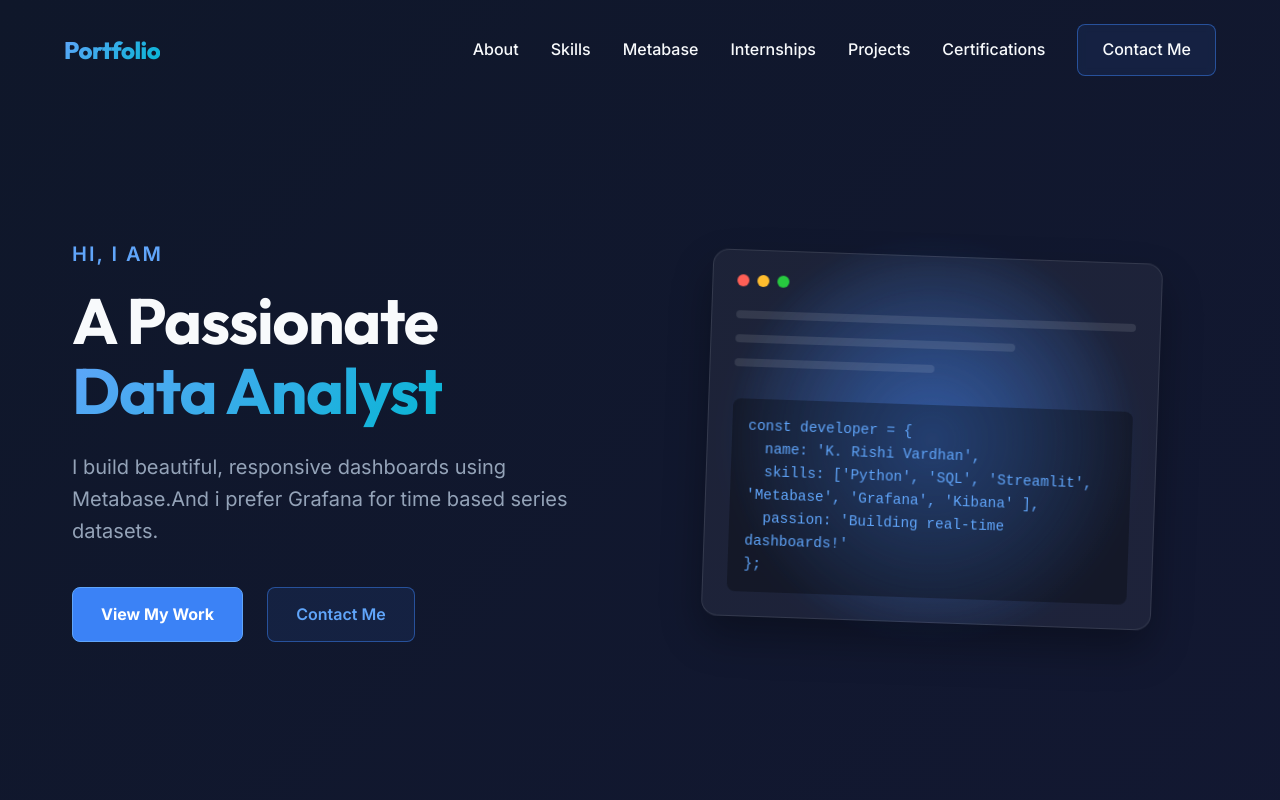
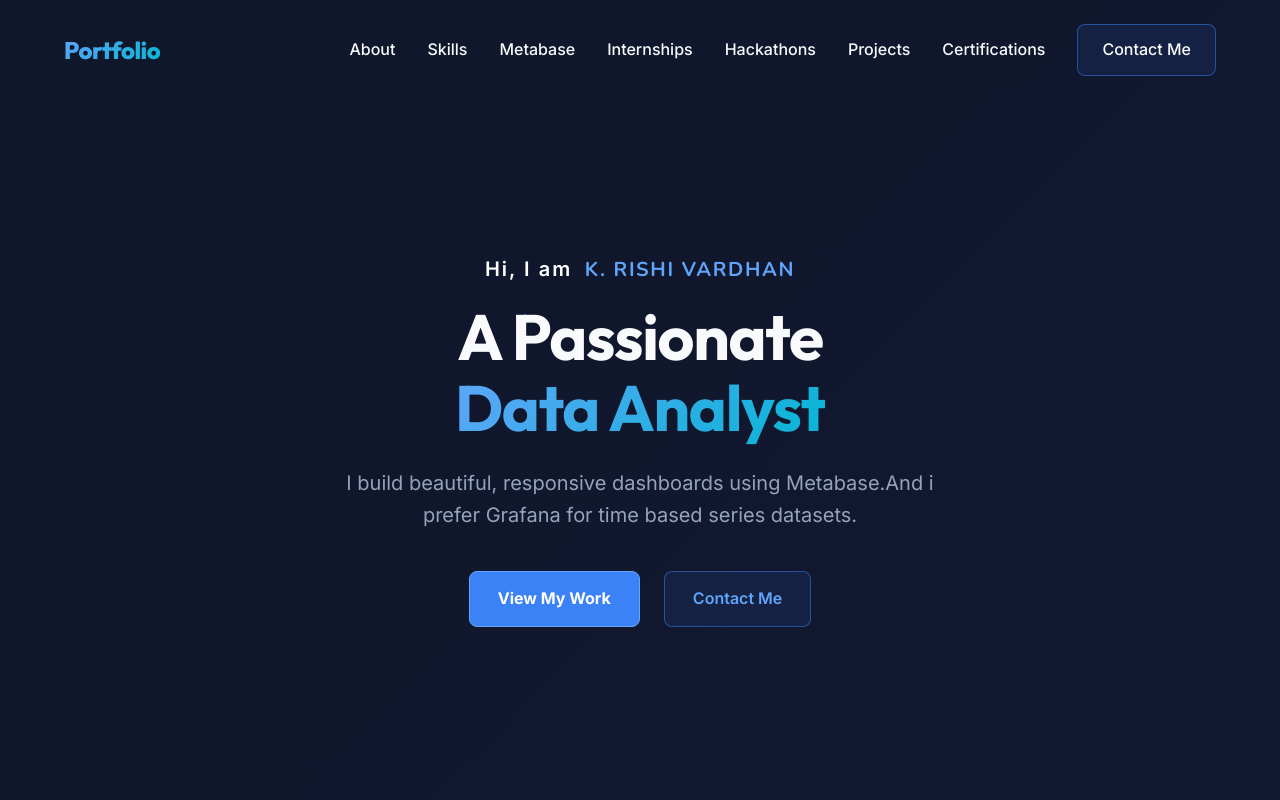
Before and after one commit to ClassicRishi/portfolio, a Next.js app: page / in a window 1280 px wide. Shown: the top 800 px of the page. Built offline with nearby package versions, Linux system fonts and the light colour scheme.

Commit message:
hackathons-added

```diff
--- a/src/app/globals.css
+++ b/src/app/globals.css
@@ -1,3 +1,5 @@
+@import url('https://fonts.googleapis.com/css2?family=Inter:wght@400;500;600;700&family=Outfit:wght@400;600;700&family=Poppins:wght@400;500;600;700&family=Quicksand:wght@500;600;700&family=Nunito:wght@600;700&display=swap');
+
 :root {
   --bg-color: #0d1117;
   --bg-gradient: linear-gradient(135deg, #0f172a 0%, #1e1b4b 100%);
@@ -12,6 +14,9 @@
   --glass-border: rgba(255, 255, 255, 0.1);
   --font-content: 'Inter', sans-serif;
   --font-heading: 'Outfit', sans-serif;
+  --font-nunito: 'Nunito', sans-serif;
+  --font-quicksand: 'Quicksand', sans-serif;
+  --font-poppins: 'Poppins', sans-serif;
 }
 
 * {
--- a/src/app/page.tsx
+++ b/src/app/page.tsx
@@ -2,6 +2,7 @@ import About from '@/components/About';
 import Certifications from '@/components/Certifications';
 import Contact from '@/components/Contact';
 import Footer from '@/components/Footer';
+import Hackathon from '@/components/Hackathon';
 import Hero from '@/components/Hero';
 import Internships from '@/components/Internships';
 import MetabaseDashboards from '@/components/MetabaseDashboards';
@@ -20,6 +21,7 @@ export default function Home() {
         <Skills />
         <MetabaseDashboards />
         <Internships />
+        <Hackathon />
         <Projects />
         <Certifications />
         <Contact />
--- /dev/null
+++ b/src/components/Hackathon.module.css
@@ -0,0 +1,119 @@
+.hackathon {
+  padding: 8rem 0;
+}
+
+.header {
+  display: flex;
+  align-items: center;
+  gap: 2rem;
+  margin-bottom: 4rem;
+}
+
+.sectionTitle {
+  font-size: clamp(2rem, 4vw, 3rem);
+  white-space: nowrap;
+}
+
+.line {
+  flex: 1;
+  height: 1px;
+  background: var(--glass-border);
+}
+
+.grid {
+  display: grid;
+  grid-template-columns: repeat(auto-fill, minmax(280px, 1fr));
+  gap: 2rem;
+}
+
+.card {
+  position: relative;
+  overflow: hidden;
+  border-radius: 24px;
+  background: linear-gradient(180deg, rgba(15, 23, 42, 0.98), rgba(9, 10, 22, 0.95));
+  border: 1px solid rgba(14, 165, 233, 0.18);
+  transition: transform 0.3s ease;
+}
+
+.card:hover {
+  transform: translateY(-8px);
+}
+
+.card::before {
+  content: '';
+  position: absolute;
+  inset: 0;
+  pointer-events: none;
+  background: radial-gradient(circle at top right, rgba(59, 130, 246, 0.18), transparent 32%);
+}
+
+.eventTag {
+  padding: 1rem 1.5rem;
+  font-size: 1.2rem;
+  font-family: 'Quicksand', sans-serif;
+  font-weight: 700;
+  letter-spacing: 0.04em;
+  text-align: center;
+  color: var(--accent-cyan);
+  background: rgba(59, 130, 246, 0.08);
+  border-bottom: 1px solid rgba(59, 130, 246, 0.12);
+  text-shadow: 0 0 18px rgba(6, 182, 212, 0.35);
+  box-shadow: inset 0 0 0 1px rgba(59, 130, 246, 0.04);
+  text-transform: uppercase;
+}
+
+.cardBody {
+  position: relative;
+  padding: 1.75rem 1.5rem 2rem;
+}
+
+.college {
+  font-size: 1.25rem;
+  margin-bottom: 0.5rem;
+  color: var(--text-main);
+}
+
+.department {
+  font-size: 0.95rem;
+  color: var(--text-muted);
+  margin-bottom: 1rem;
+}
+
+.project {
+  font-size: 1rem;
+  line-height: 1.6;
+  color: var(--text-main);
+  margin-bottom: 1.5rem;
+}
+
+.actions {
+  display: flex;
+  justify-content: flex-start;
+}
+
+.openButton {
+  display: inline-flex;
+  align-items: center;
+  gap: 0.75rem;
+  min-width: 108px;
+  padding: 0.95rem 1.35rem;
+  border: none;
+  color: #fff;
+  background: linear-gradient(135deg, var(--secondary-blue), var(--accent-cyan));
+  border: 1px solid rgba(255, 255, 255, 0.15);
+  box-shadow: 0 14px 30px rgba(6, 182, 212, 0.2);
+  transition: transform 0.3s ease, box-shadow 0.3s ease, filter 0.3s ease;
+}
+
+.openButton:hover {
+  transform: translateY(-2px);
+  filter: brightness(1.05);
+  box-shadow: 0 18px 40px rgba(6, 182, 212, 0.28);
+}
+
+.buttonIcon {
+  display: inline-flex;
+  align-items: center;
+  justify-content: center;
+  font-size: 1rem;
+}
--- /dev/null
+++ b/src/components/Hackathon.tsx
@@ -0,0 +1,55 @@
+import styles from './Hackathon.module.css';
+
+const hackathons = [
+  {
+    event: 'Potenza 2k24',
+    college: 'Siddhartha Educational Academy',
+    department: 'Computer Science and Engineering',
+    project: 'Smart Road Side Vehicle Assistance',
+    link: 'https://drive.google.com/file/d/1vfHNAsipkvyKvKnCWh8pfdEZLSMZQGx2/view?usp=sharing',
+  },
+  {
+    event: 'Hack Fuzz 2k26',
+    college: 'Sree Venkateswara College of Engineering',
+    department: 'CSE(Data Science)',
+    project: 'Smart Women One Tap SOS',
+    link: 'https://drive.google.com/file/d/1xabkxjadf2WzhqVWAHNOn0uMl7Odn5Cn/view?usp=drive_link',
+  },
+];
+
+export default function Hackathon() {
+  return (
+    <section className={styles.hackathon} id="hackathons">
+      <div className={styles.header}>
+        <h2 className={styles.sectionTitle}>
+          Hackathon <span className="gradient-text">Showcase</span>
+        </h2>
+        <div className={styles.line}></div>
+      </div>
+
+      <div className={styles.grid}>
+        {hackathons.map((hackathon, index) => (
+          <article key={index} className={styles.card}>
+            <div className={styles.eventTag}>{hackathon.event}</div>
+            <div className={styles.cardBody}>
+              <h3 className={styles.college}>🏫 {hackathon.college}</h3>
+              <p className={styles.department}>🎓 {hackathon.department}</p>
+              <p className={styles.project}>💻 {hackathon.project}</p>
+              <div className={styles.actions}>
+                <a
+                  href={hackathon.link}
+                  target="_blank"
+                  rel="noopener noreferrer"
+                  className={`glass-btn ${styles.openButton}`}
+                >
+                  <span className={styles.buttonIcon}>🗁</span>
+                  Open
+                </a>
+              </div>
+            </div>
+          </article>
+        ))}
+      </div>
+    </section>
+  );
+}
--- a/src/components/Hero.module.css
+++ b/src/components/Hero.module.css
@@ -1,24 +1,35 @@
 .hero {
   display: flex;
   align-items: center;
-  justify-content: space-between;
+  justify-content: center;
   min-height: 100vh;
   padding-top: 80px; /* Offset for navbar */
   gap: 2rem;
+  text-align: center;
 }
 
 .content {
   flex: 1;
   max-width: 600px;
+  margin: 0 auto;
 }
 
 .greeting {
-  color: var(--secondary-blue);
+  color: #ffffff;
   font-size: 1.25rem;
   font-weight: 600;
   margin-bottom: 1rem;
   letter-spacing: 2px;
+}
+
+.greetingName {
+  display: inline-block;
+  color: var(--secondary-blue);
+  font-family: var(--font-nunito);
+  font-weight: 700;
+  letter-spacing: 0.08em;
   text-transform: uppercase;
+  margin-left: 0.35rem;
 }
 
 .title {
@@ -38,9 +49,10 @@
 .actions {
   display: flex;
   gap: 1.5rem;
+  justify-content: center;
 }
 
-.imageWrapper {
+.cardWrapper {
   flex: 1;
   display: flex;
   justify-content: center;
@@ -51,7 +63,7 @@
   position: absolute;
   width: 400px;
   height: 400px;
-  background: radial-gradient(circle, rgba(59, 130, 246, 0.4) 0%, rgba(0, 0, 0, 0) 70%);
+  background: radial-gradient(circle, rgba(59, 130, 246, 0.35) 0%, rgba(0, 0, 0, 0) 70%);
   border-radius: 50%;
   top: 50%;
   left: 50%;
@@ -66,67 +78,98 @@
   100% { transform: translate(-50%, -50%) scale(1); opacity: 0.6; }
 }
 
-.heroImage {
+.dataCard {
   position: relative;
   z-index: 1;
   width: 100%;
-  max-width: 450px;
+  max-width: 420px;
+  background: linear-gradient(180deg, rgba(8, 15, 30, 0.95), rgba(15, 23, 42, 0.98));
+  border: 1px solid rgba(56, 189, 248, 0.18);
+  border-radius: 32px;
+  padding: 2rem;
+  backdrop-filter: blur(18px);
+  box-shadow: 0 24px 60px rgba(4, 12, 32, 0.45);
 }
 
-.imageCard {
-  background: var(--glass-bg);
-  backdrop-filter: blur(12px);
-  border: 1px solid var(--glass-border);
-  border-radius: 16px;
-  padding: 1.5rem;
-  box-shadow: 0 20px 40px rgba(0, 0, 0, 0.3);
-  transform: rotate(2deg);
-  transition: transform 0.3s ease;
-}
-
-.imageCard:hover {
-  transform: rotate(0deg) translateY(-10px);
+.dataCard::before {
+  content: '';
+  position: absolute;
+  inset: 0;
+  border-radius: 32px;
+  padding: 1px;
+  background: linear-gradient(180deg, rgba(59, 130, 246, 0.4), rgba(56, 189, 248, 0.2));
+  -webkit-mask: linear-gradient(#fff 0 0) content-box, linear-gradient(#fff 0 0);
+  -webkit-mask-composite: xor;
+  mask-composite: exclude;
+  pointer-events: none;
 }
 
 .cardHeader {
-  display: flex;
-  gap: 0.5rem;
-  margin-bottom: 1.5rem;
+  margin-bottom: 1.25rem;
 }
 
-.dot {
-  width: 12px;
-  height: 12px;
-  border-radius: 50%;
-  background: var(--glass-border);
+.cardLabel {
+  display: inline-flex;
+  padding: 0.5rem 1.1rem;
+  font-size: 0.85rem;
+  font-family: var(--font-poppins);
+  font-weight: 700;
+  letter-spacing: 0.12em;
+  text-transform: uppercase;
+  color: var(--secondary-blue);
+  background: rgba(56, 189, 248, 0.12);
+  border-radius: 999px;
 }
 
-.dot:nth-child(1) { background: #ff5f56; }
-.dot:nth-child(2) { background: #ffbd2e; }
-.dot:nth-child(3) { background: #27c93f; }
-
-.cardLines {
+.cardBody {
   display: flex;
   flex-direction: column;
+  gap: 1.3rem;
+  font-family: var(--font-quicksand);
+}
+
+.devName {
+  font-size: 2rem;
+  color: var(--text-main);
+  margin: 0;
+  font-family: var(--font-nunito);
+  letter-spacing: 0.02em;
+}
+
+.devBio {
+  color: var(--text-muted);
+  line-height: 1.8;
+  font-size: 1rem;
+}
+
+.skillSection {
+  display: grid;
   gap: 1rem;
 }
 
-.line {
-  height: 8px;
-  background: var(--glass-border);
-  border-radius: 4px;
-  width: 100%;
+.skillTitle {
+  color: var(--secondary-blue);
+  font-family: var(--font-poppins);
+  font-weight: 700;
 }
 
-.codeBlock {
-  margin-top: 1rem;
-  background: rgba(0, 0, 0, 0.3);
-  padding: 1rem;
-  border-radius: 8px;
-  font-family: monospace;
-  color: var(--secondary-blue);
-  white-space: pre-wrap;
-  font-size: 0.9rem;
+.skillList {
+  display: flex;
+  flex-wrap: wrap;
+  gap: 0.75rem;
+}
+
+.skillPill {
+  display: inline-flex;
+  align-items: center;
+  justify-content: center;
+  padding: 0.75rem 1rem;
+  border-radius: 999px;
+  background: rgba(59, 130, 246, 0.12);
+  color: var(--text-main);
+  font-size: 0.92rem;
+  font-family: var(--font-poppins);
+  letter-spacing: 0.01em;
 }
 
 @media (max-width: 992px) {
@@ -144,7 +187,7 @@
     justify-content: center;
   }
 
-  .imageWrapper {
+  .cardWrapper {
     margin-top: 4rem;
   }
 }
--- a/src/components/Hero.tsx
+++ b/src/components/Hero.tsx
@@ -4,7 +4,9 @@ export default function Hero() {
   return (
     <section className={styles.hero} id="home">
       <div className={`${styles.content} animate-fade-in`}>
-        <p className={styles.greeting}>Hi, I am</p>
+        <p className={styles.greeting}>
+          Hi, I am <span className={styles.greetingName}>K. Rishi Vardhan</span>
+        </p>
         <h1 className={styles.title}>
           A Passionate <br />
           <span className="gradient-text">Data Analyst</span>
@@ -21,27 +23,6 @@ export default function Hero() {
           </a>
         </div>
       </div>
-      <div className={`${styles.imageWrapper} animate-fade-in delay-200`}>
-        <div className={styles.glowCircle}></div>
-        <div className={styles.heroImage}>
-          {/* Using a structural placeholder for image given we want a stunning UI, a glass card shape is cool */}
-          <div className={styles.imageCard}>
-            <div className={styles.cardHeader}>
-              <span className={styles.dot}></span>
-              <span className={styles.dot}></span>
-              <span className={styles.dot}></span>
-            </div>
-            <div className={styles.cardLines}>
-              <div className={styles.line}></div>
-              <div className={styles.line} style={{ width: '70%' }}></div>
-              <div className={styles.line} style={{ width: '50%' }}></div>
-              <div className={styles.codeBlock}>
-                <code>{`const developer = {\n  name: 'K. Rishi Vardhan',\n  skills: ['Python', 'SQL', 'Streamlit', 'Metabase', 'Grafana', 'Kibana' ],\n  passion: 'Building real-time dashboards!'\n};`}</code>
-              </div>
-            </div>
-          </div>
-        </div>
-      </div>
     </section>
   );
 }
--- a/src/components/Navbar.tsx
+++ b/src/components/Navbar.tsx
@@ -23,6 +23,7 @@ export default function Navbar() {
         <li><a href="#skills">Skills</a></li>
         <li><a href="#metabase-dashboards">Metabase</a></li>
         <li><a href="#internships">Internships</a></li>
+        <li><a href="#hackathons">Hackathons</a></li>
         <li><a href="#projects">Projects</a></li>
         <li><a href="#certifications">Certifications</a></li>
         <li><a href="#contact" className="glass-btn">Contact Me</a></li>
```
Also changed, not shown: public/hero-sample.svg (added).
